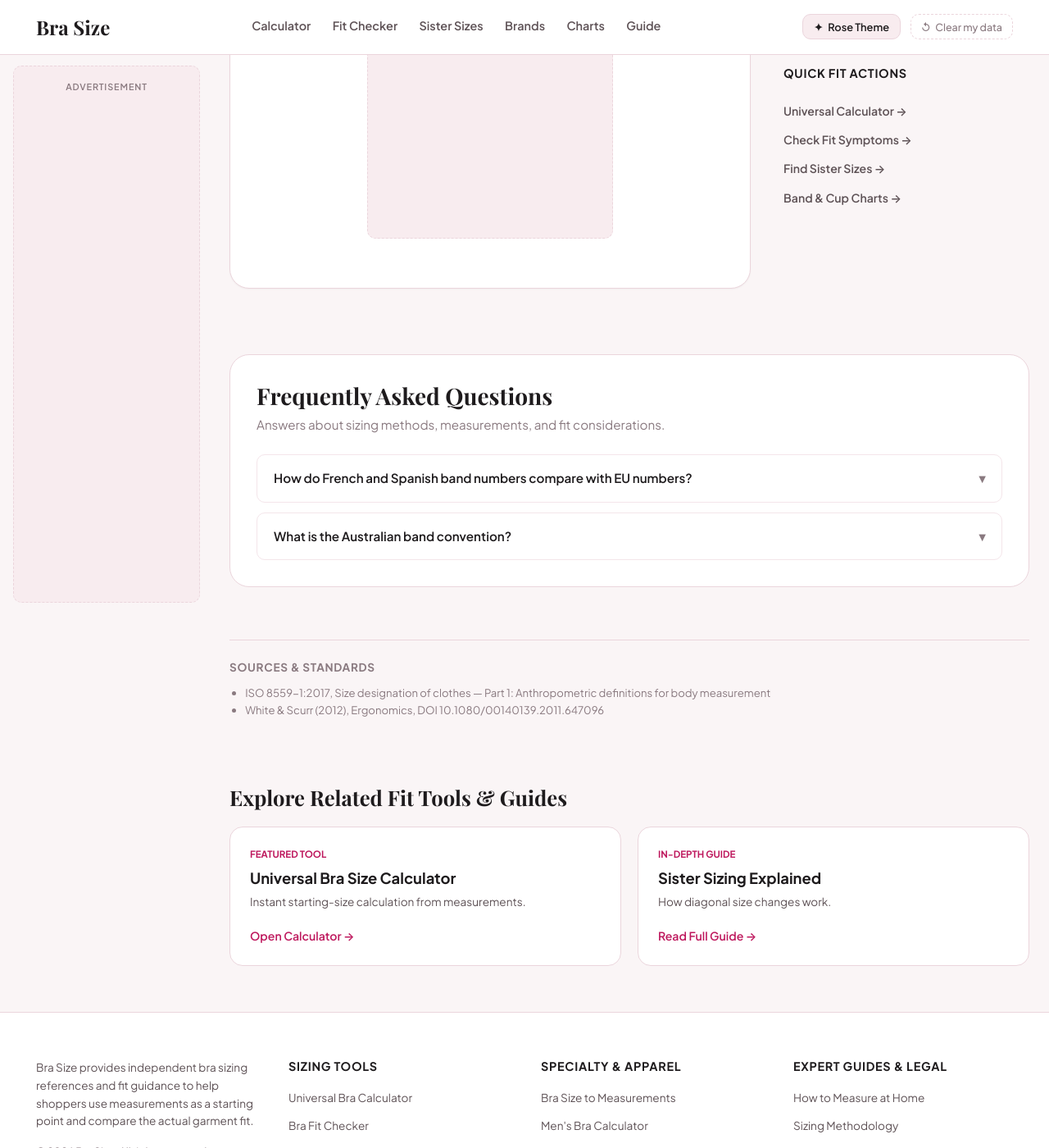
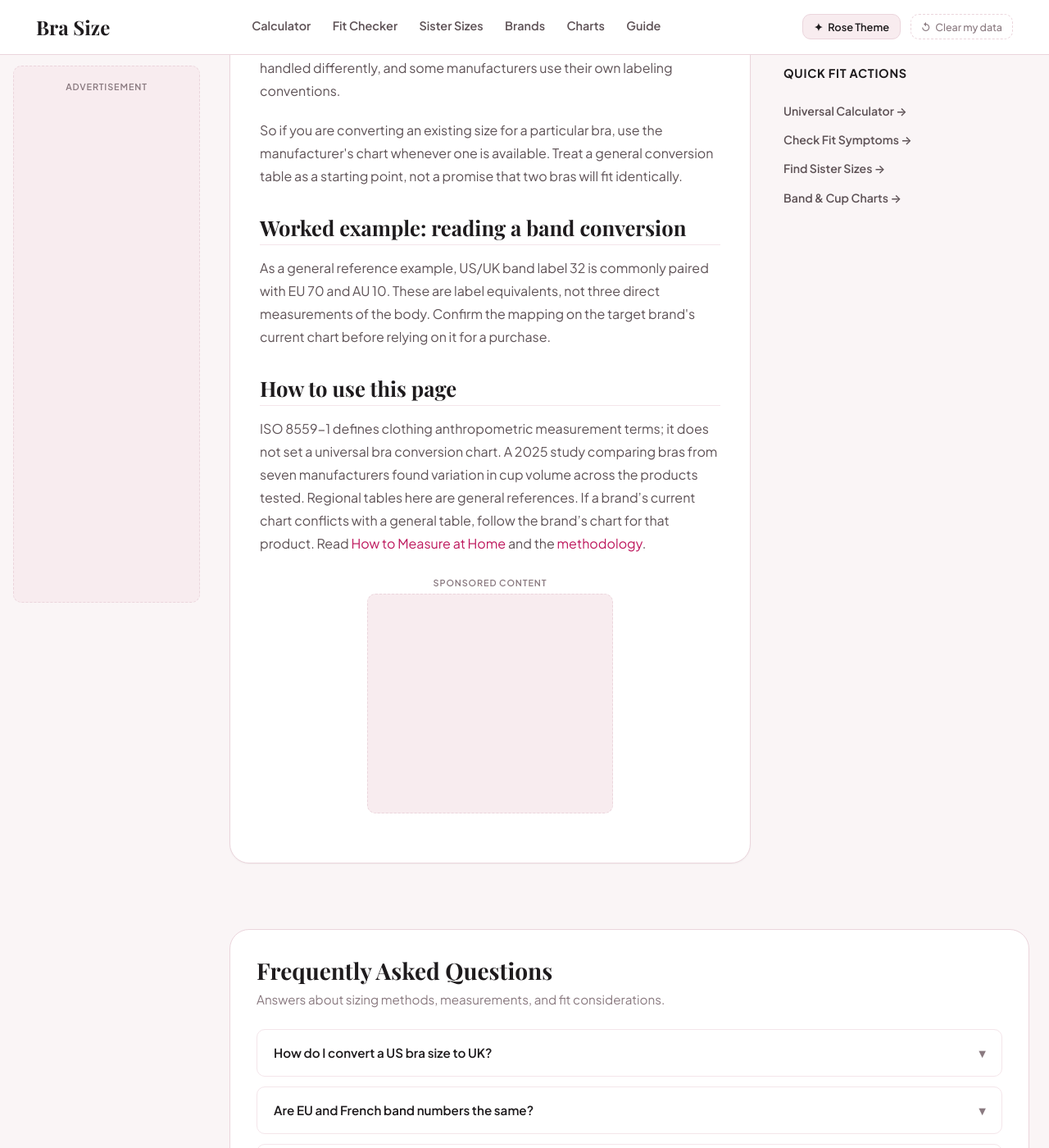
Before and after one commit to sharpedge74-cmyk/Bra-Size-Pro, a Jekyll site: the page built from bra-measurement-chart.html, in a window 1280 px wide and 1400 px high, scrolled down 3007 px. Shown: the whole window at 82% size. Built offline with Jekyll 4.4.1, drawn with Linux system fonts in a browser that asks for light colours; some web fonts are replaced; some of the changed text lies outside the part shown.

Commit message:
Improve bra sizing reference content with worked examples and sourced limitations

```diff
--- a/bra-measurement-chart.html
+++ b/bra-measurement-chart.html
@@ -1,15 +1,17 @@
 ---
 layout: guide
-title: "Bra Measurement Chart"
-description: "Use an international bra measurement chart to compare band and cup references across US, UK, EU, French, Australian, and Japanese sizing systems today."
+title: "Bra Measurement Chart: US, UK, EU and AU"
+description: "Compare common bra band and cup labels across US, UK, EU, Australian, French, and Italian systems, with examples and limits on conversions."
 permalink: /bra-measurement-chart
 breadcrumb_label: "Measurement Chart"
 intent: "Reference international bra band and cup conventions"
-last_reviewed: "2026-10-01"
+last_reviewed: "2026-10-19"
 ads: "guide"
 sources:
-  - "ISO 8559-1:2017, Size designation of clothes — Part 1: Anthropometric definitions for body measurement"
-  - "White & Scurr (2012), Ergonomics, DOI 10.1080/00140139.2011.647096"
+  - '<a href="https://www.iso.org/standard/61686.html" target="_blank" rel="noopener">ISO 8559-1:2017, clothing anthropometric measurement definitions — checked 2026-10-19</a>'
+  - '<a href="https://pubmed.ncbi.nlm.nih.gov/39623226/" target="_blank" rel="noopener">Moscarelli et al. (2025), variation in bra cup sizing among manufacturers — retrieved 2026-10-19</a>'
+  - '<a href="https://www.curvykate.com/pages/bra-fitting-size-guide" target="_blank" rel="noopener">Curvy Kate official bra fitting and size guide — checked 2026-10-19</a>'
+  - '<a href="https://media.freyalingerie.com/uk/en/size-guide/" target="_blank" rel="noopener">Freya official UK size guide — checked 2026-10-19</a>'
 related_tool:
   title: "Universal Bra Size Calculator"
   desc: "Instant starting-size calculation from measurements."
@@ -19,12 +21,21 @@ related_guide:
   desc: "How diagonal size changes work."
   url: "/sister-sizing-explained"
 faq:
-  - q: "How do French and Spanish band numbers compare with EU numbers?"
-    a: "A common convention is FR/ES = EU + 15. For example, EU 70 is commonly labelled FR 85. Always confirm the product chart because labeling can vary."
-  - q: "What is the Australian band convention?"
-    a: "A common Australian convention uses dress-size numbers: UK/US 28, 30, 32, 34, 36 and 38 correspond approximately to AU 6, 8, 10, 12, 14 and 16."
+  - q: "How do I convert a US bra size to UK?"
+    a: "Use a conversion chart from the brand you plan to buy. Cup-letter progressions differ, and a general chart may not match every manufacturer or product line."
+  - q: "Are EU and French band numbers the same?"
+    a: "They are commonly shown with different numeric labels, but the exact mapping should be checked against the target brand's current chart."
+  - q: "Do Australian bra sizes use the same band numbers as US sizes?"
+    a: "Not usually. Australian charts often use a different band-number convention. Check the brand's chart rather than treating the number as a direct body measurement."
+  - q: "Can I use this chart to buy any brand?"
+    a: "Use it to understand common label relationships, then confirm the exact product's current chart. Brands and garment lines may use different conversions."
+  - q: "Why can the same size fit differently across brands?"
+    a: "A peer-reviewed 2025 study found cup-volume variation among the manufacturers and sizes it tested. Pattern, fabric, and construction can also affect the finished garment."
+
 ---
 
+<h2>Direct answer</h2>
+<p>This chart compares common bra-size labels across several regional systems. Use it to understand how band and cup labels may be written in another market, not as a guarantee that two labels represent identical garments. Conversion conventions vary by brand, especially for cup letters. When buying a specific bra, the manufacturer's current chart is the best reference.</p>
 <h2>International Band Reference</h2>
 <p>These are common labeling conversions, not measurements mandated for every commercial bra. ISO 8559-1 provides standardized definitions for anthropometric measurements used in clothing sizing; it does not prescribe one universal bra-size conversion table.</p>
 <table>
@@ -68,3 +79,7 @@ faq:
 <h2>Why Cup Conversions Need More Care</h2>
 <p>Cup letters are particularly easy to misread because the progression is not identical between systems. Double letters and extended cup ranges are handled differently, and some manufacturers use their own labeling conventions.</p>
 <p>So if you are converting an existing size for a particular bra, use the manufacturer's chart whenever one is available. Treat a general conversion table as a starting point, not a promise that two bras will fit identically.</p>
+<h2>Worked example: reading a band conversion</h2>
+<p>As a general reference example, US/UK band label 32 is commonly paired with EU 70 and AU 10. These are label equivalents, not three direct measurements of the body. Confirm the mapping on the target brand's current chart before relying on it for a purchase.</p>
+<h2>How to use this page</h2>
+<p>ISO 8559-1 defines clothing anthropometric measurement terms; it does not set a universal bra conversion chart. A 2025 study comparing bras from seven manufacturers found variation in cup volume across the products tested. Regional tables here are general references. If a brand’s current chart conflicts with a general table, follow the brand’s chart for that product. Read <a href="/how-to-measure-bra-size-at-home">How to Measure at Home</a> and the <a href="/bra-sizing-methodology">methodology</a>.</p>
```
